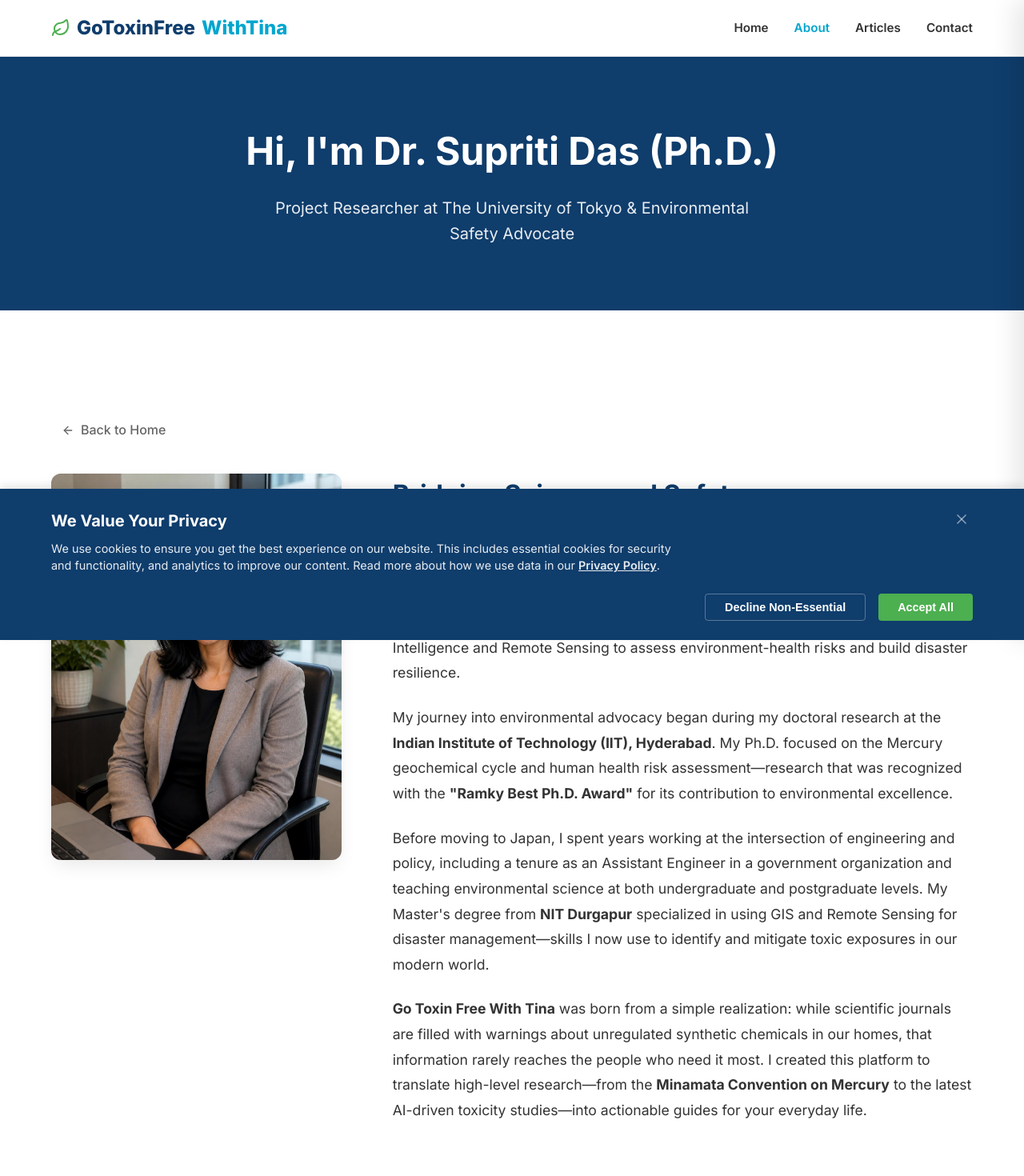
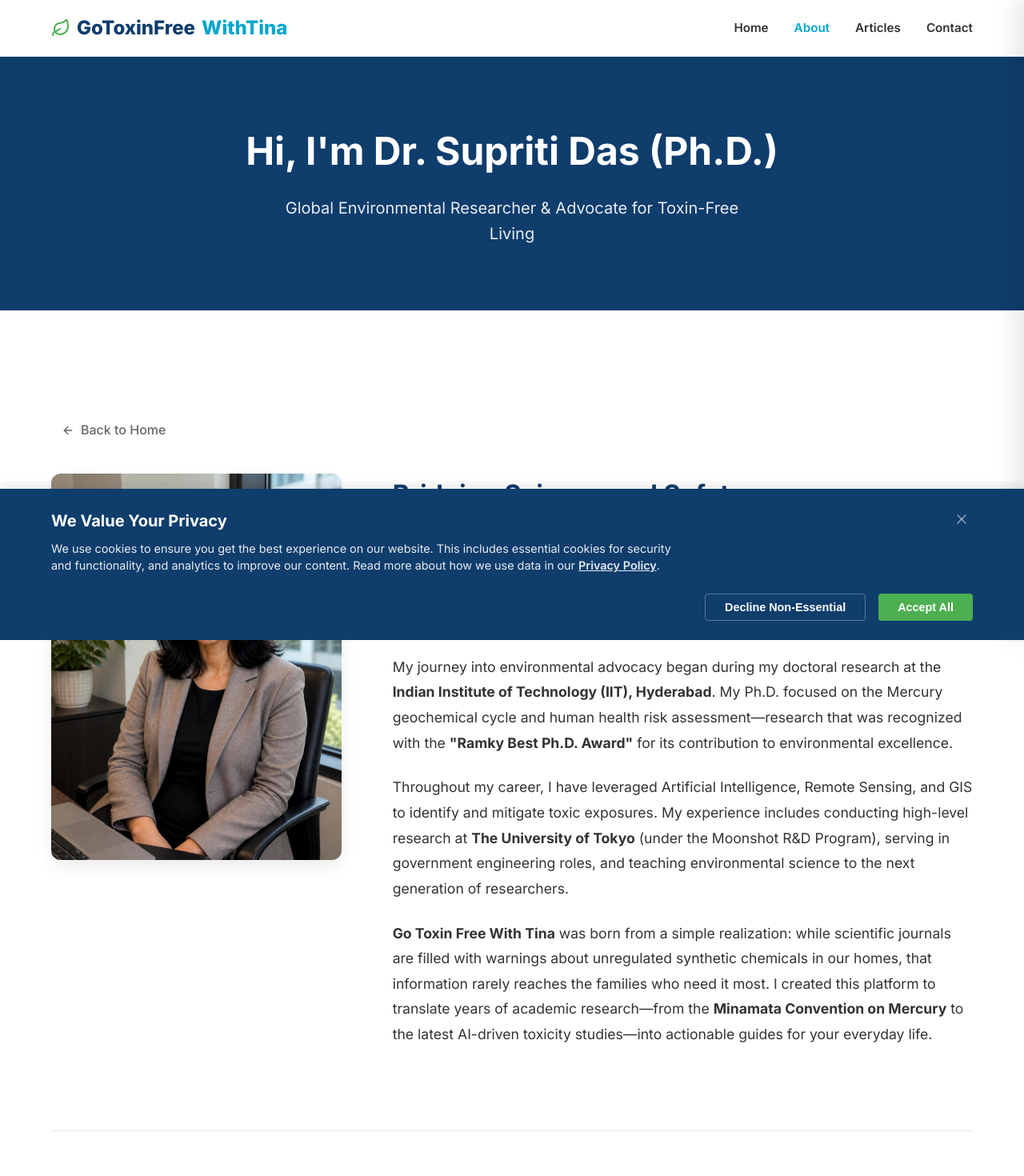
Before and after one commit to GoToxinFree/GoToxinFreeWithTina_Website, a Next.js app: page /about in a window 1280 px wide. Shown: the top 1470 px of the page at 80% size. Built offline with nearby package versions, Linux system fonts and the light colour scheme; no server answers; the database is empty.

Commit message:
feat: Future-proofed biography and credentials for long-term sustainability

```diff
--- a/src/app/about/page.tsx
+++ b/src/app/about/page.tsx
@@ -16,7 +16,7 @@ export default async function About() {
       <section className="about-hero">
         <div className="container">
           <h1>Hi, I&apos;m Dr. Supriti Das (Ph.D.)</h1>
-          <p>Project Researcher at The University of Tokyo & Environmental Safety Advocate</p>
+          <p>Global Environmental Researcher & Advocate for Toxin-Free Living</p>
         </div>
       </section>
 
@@ -36,16 +36,16 @@ export default async function About() {
           <div className={"about-text-content"}>
             <h2>Bridging Science and Safety</h2>
             <p>
-              I am <strong>Dr. Supriti Das (Ph.D.)</strong>, an environmental researcher dedicated to decoding the complex relationship between our environment and human health. Currently, I serve as a <strong>Project Researcher at The University of Tokyo</strong>, where I work on the prestigious <strong>Moonshot Research and Development Program</strong>. My work involves leveraging Artificial Intelligence and Remote Sensing to assess environment-health risks and build disaster resilience.
+              I am <strong>Dr. Supriti Das (Ph.D.)</strong>, a global environmental researcher dedicated to decoding the complex relationship between our environment and human health. Over the years, my work has spanned elite academic institutions and international research programs, focusing on assessing environmental risks and building a safer, more resilient world.
             </p>
             <p>
               My journey into environmental advocacy began during my doctoral research at the <strong>Indian Institute of Technology (IIT), Hyderabad</strong>. My Ph.D. focused on the Mercury geochemical cycle and human health risk assessment—research that was recognized with the <strong>"Ramky Best Ph.D. Award"</strong> for its contribution to environmental excellence.
             </p>
             <p>
-              Before moving to Japan, I spent years working at the intersection of engineering and policy, including a tenure as an Assistant Engineer in a government organization and teaching environmental science at both undergraduate and postgraduate levels. My Master&apos;s degree from <strong>NIT Durgapur</strong> specialized in using GIS and Remote Sensing for disaster management—skills I now use to identify and mitigate toxic exposures in our modern world.
+              Throughout my career, I have leveraged Artificial Intelligence, Remote Sensing, and GIS to identify and mitigate toxic exposures. My experience includes conducting high-level research at <strong>The University of Tokyo</strong> (under the Moonshot R&D Program), serving in government engineering roles, and teaching environmental science to the next generation of researchers.
             </p>
             <p>
-              <strong>Go Toxin Free With Tina</strong> was born from a simple realization: while scientific journals are filled with warnings about unregulated synthetic chemicals in our homes, that information rarely reaches the people who need it most. I created this platform to translate high-level research—from the <strong>Minamata Convention on Mercury</strong> to the latest AI-driven toxicity studies—into actionable guides for your everyday life.
+              <strong>Go Toxin Free With Tina</strong> was born from a simple realization: while scientific journals are filled with warnings about unregulated synthetic chemicals in our homes, that information rarely reaches the families who need it most. I created this platform to translate years of academic research—from the <strong>Minamata Convention on Mercury</strong> to the latest AI-driven toxicity studies—into actionable guides for your everyday life.
             </p>
           </div>
         </div>
```
Also changed, not shown: src/app/page.tsx (+6 -6 lines).
